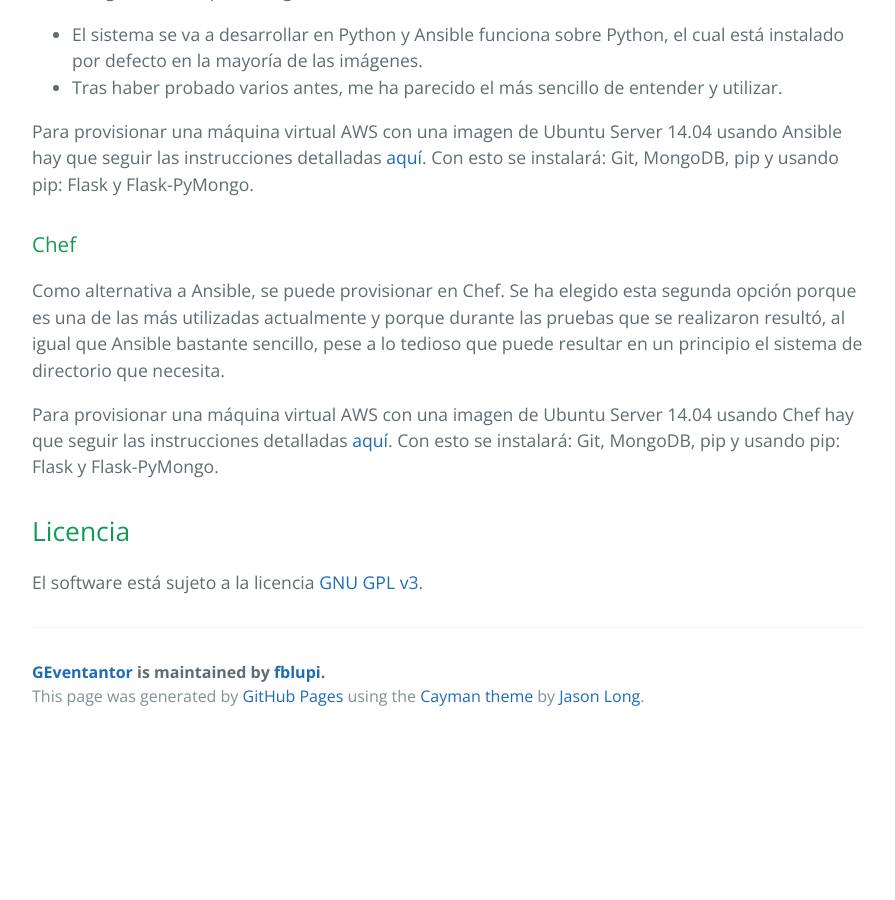
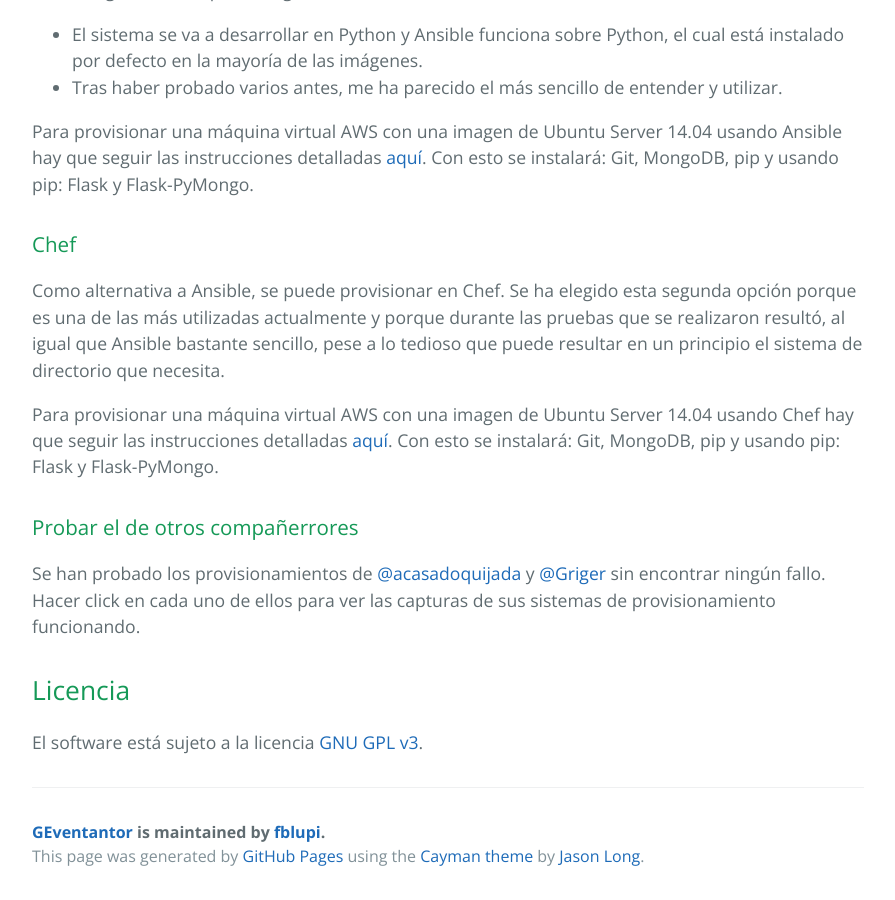
Before and after one commit to fblupi/GEventator, a Jekyll site: the page built from index.md, in a window 1280 px wide and 900 px high, scrolled down 2236 px. Shown: the whole window, without its empty margins (192-1087 px from the left). Built offline with Jekyll 4.4.1, drawn with Linux system fonts in a browser that asks for light colours; before the commit the page ends 2976 px from its top, so only the background shows below that.

Commit message:
Provisionamiento en ansible de @acasadoquijada y @Griger #19

```diff
--- a/index.md
+++ b/index.md
@@ -53,13 +53,17 @@ Se ha elegido Ansible por las siguientes dos razones:
 - El sistema se va a desarrollar en Python y Ansible funciona sobre Python, el cual está instalado por defecto en la mayoría de las imágenes.
 - Tras haber probado varios antes, me ha parecido el más sencillo de entender y utilizar.
 
-Para provisionar una máquina virtual AWS con una imagen de Ubuntu Server 14.04 usando Ansible hay que seguir las instrucciones detalladas [aquí](provision/Ansible/README.md). Con esto se instalará: Git, MongoDB, pip y usando pip: Flask y Flask-PyMongo.
+Para provisionar una máquina virtual AWS con una imagen de Ubuntu Server 14.04 usando Ansible hay que seguir las instrucciones detalladas [aquí](provision#ansible). Con esto se instalará: Git, MongoDB, pip y usando pip: Flask y Flask-PyMongo.
 
 ### Chef
 
 Como alternativa a Ansible, se puede provisionar en Chef. Se ha elegido esta segunda opción porque es una de las más utilizadas actualmente y porque durante las pruebas que se realizaron resultó, al igual que Ansible bastante sencillo, pese a lo tedioso que puede resultar en un principio el sistema de directorio que necesita.
 
-Para provisionar una máquina virtual AWS con una imagen de Ubuntu Server 14.04 usando Chef hay que seguir las instrucciones detalladas [aquí](provision/Chef/README.md). Con esto se instalará: Git, MongoDB, pip y usando pip: Flask y Flask-PyMongo.
+Para provisionar una máquina virtual AWS con una imagen de Ubuntu Server 14.04 usando Chef hay que seguir las instrucciones detalladas [aquí](provision#chef). Con esto se instalará: Git, MongoDB, pip y usando pip: Flask y Flask-PyMongo.
+
+### Probar el de otros compañerrores
+
+Se han probado los provisionamientos de [@acasadoquijada](provision-otros#acasadoquijada) y [@Griger](provision-otros#griger) sin encontrar ningún fallo. Hacer click en cada uno de ellos para ver las capturas de sus sistemas de provisionamiento funcionando.
 
 ## Licencia
 
```
Also changed, not shown: README.md (deleted).
